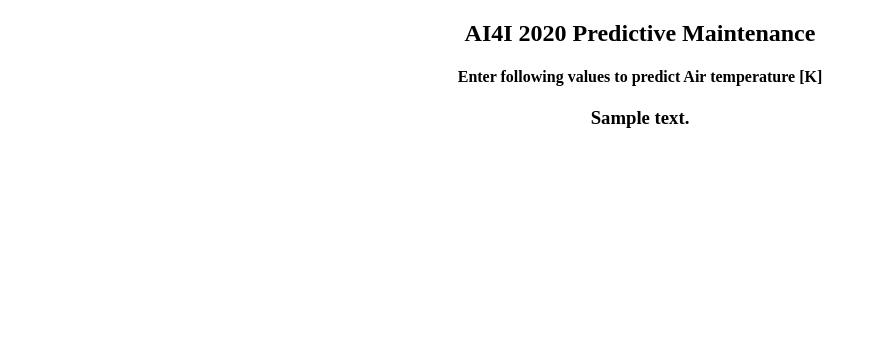
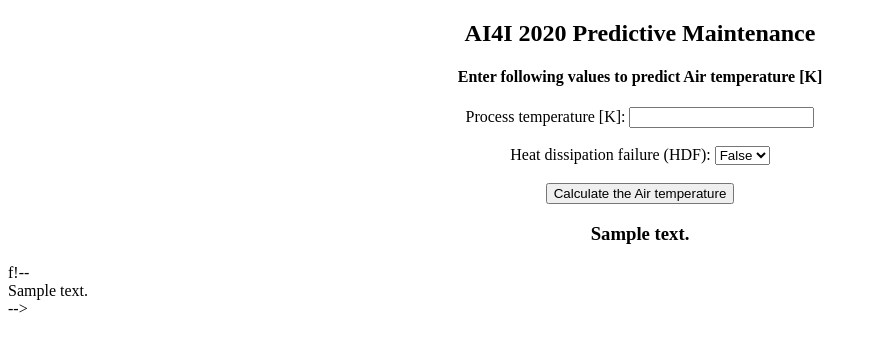
Before and after one commit to varshat/AirTemp, a Flask app: template templates/index.html in a window 1280 px wide. Shown: the top 352 px of the page, without its empty margins (0-877 px from the left). Run offline with Flask 2, Linux system fonts and the light colour scheme; the template is opened without the code that fills it: most values are stand-ins (such as "Sample title", 1, 10 or a date in 2020); parts of the project's set-up code (start-up, migrations or seed data) failed here and were passed over.

Commit message:
Add files via upload

```diff
--- a/templates/index.html
+++ b/templates/index.html
@@ -15,29 +15,29 @@
 		<div class="container">
 			<h2 align="center">AI4I 2020 Predictive Maintenance </h2>
   			<h4 align="center">Enter following values to predict Air temperature [K] </h4>
-<!--				<div class="form-group" align="center">-->
-<!--					 <label> Process temperature [K]:</label>-->
-<!--					<input id="first" name="process" type="number "  class="form-control" >-->
-<!--				</div>-->
-<!--			<br/>-->
-<!--				<div class="form-group" align="center">-->
-<!--					<label> Heat dissipation failure (HDF):</label>-->
-<!--					<select name="hdf" id="second" required="required"  class="form-control" >-->
-<!--								<option value="0">False</option>-->
-<!--								<option value="1">True</option>-->
-<!--							</select>-->
-<!--				</div>-->
-<!--			<br/>-->
-<!--				<div class="form-group" align="center">-->
-<!--					  <button id="sub" type="submit " class="btn btn-primary">Calculate the Air temperature </button>-->
-<!--				</div>-->
+				<div class="form-group" align="center">
+					 <label> Process temperature [K]:</label>
+					<input id="first" name="process" type="number "  class="form-control" >
+				</div>
+			<br/>
+				<div class="form-group" align="center">
+					<label> Heat dissipation failure (HDF):</label>
+					<select name="hdf" id="second" required="required"  class="form-control" >
+								<option value="0">False</option>
+								<option value="1">True</option>
+							</select>
+				</div>
+			<br/>
+				<div class="form-group" align="center">
+					  <button id="sub" type="submit " class="btn btn-primary">Calculate the Air temperature </button>
+				</div>
 				<div class="form-group" align="center"><h3>{{ prediction_text }}</h3></div>
         </div>
 
         </form>
 
 
-        <!-- <div class="form-group">{{ prediction_text }}</div> -->
+   f!-- <div class="form-group">{{ prediction_text }}</div> -->
     </div>
 
 </body>
```
